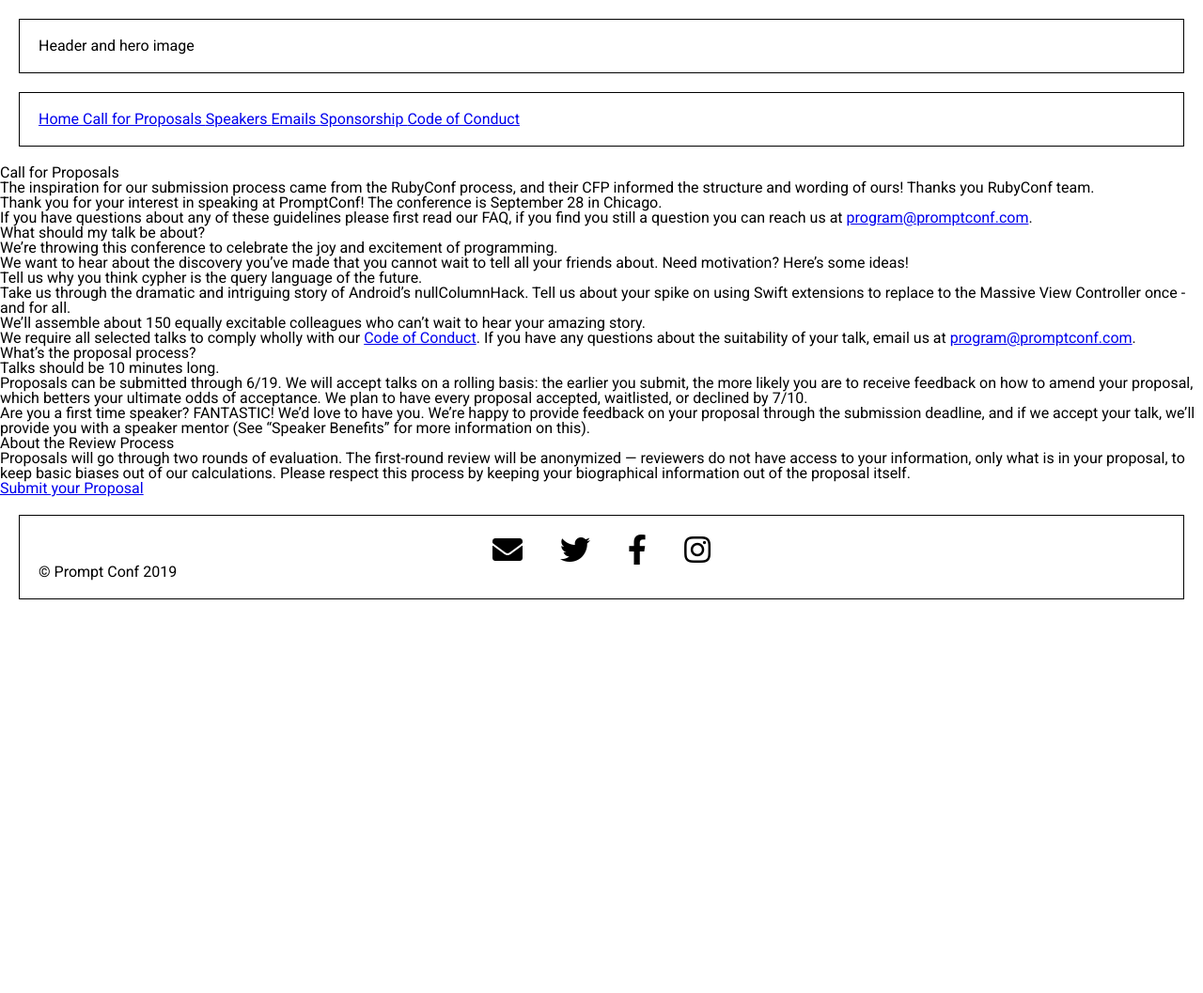
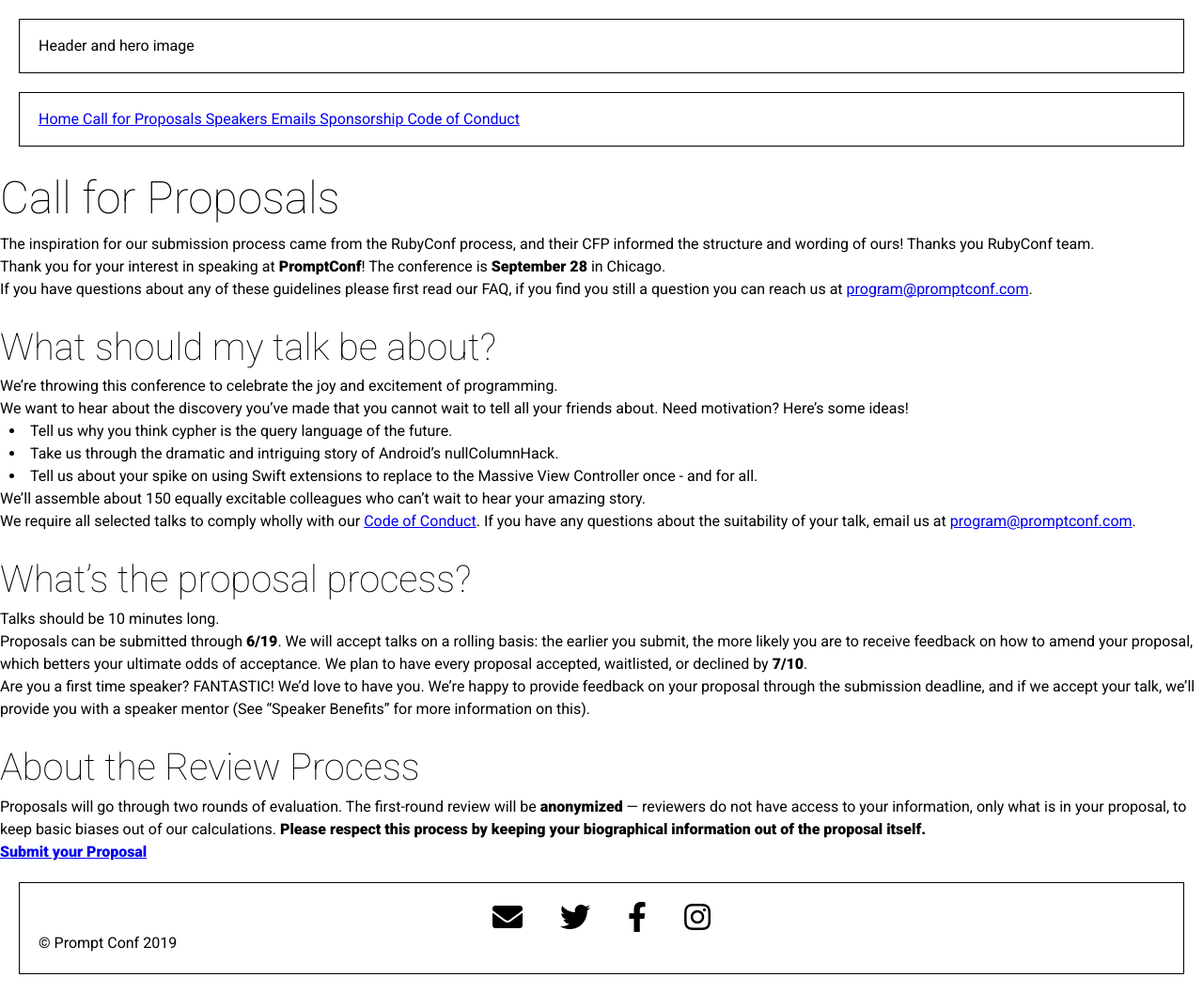
Before and after one commit to promptconf/promptconf.github.io, a Jekyll site: the page built from _pages/proposals.md, in a window 1280 px wide. Shown: the whole page at 94% size. Built offline with Jekyll 4.4.1, drawn with Linux system fonts in a browser that asks for light colours; nearby versions of some CDN libraries; before the commit the page ends 900 px from its top, so only the background shows below that.

Commit message:
add typography

```diff
--- a/_includes/home/about.html
+++ b/_includes/home/about.html
@@ -9,7 +9,7 @@
         <div class='organizer__headshot-wrap'>
             <img class='organizer__headshot' src='assets/images/organizers/{{ organizer.image }}' alt='{{ organizer.name }}'>
         </div>
-        <p><b>{{ organizer.name }}</b> | {{ organizer.company }}</p>
+        <p class='organizer__name-company'><span class='organizer__name'>{{ organizer.name }}</span>{{ organizer.company }}</p>
         <p>{{ organizer.pronouns }}</p>
     </div>
     {% endfor %}
--- a/_pages/proposals.md
+++ b/_pages/proposals.md
@@ -7,7 +7,7 @@
 
 The inspiration  for our submission process came from the RubyConf process, and their CFP informed the structure and wording of ours! Thanks you RubyConf team.
 
-Thank you for your interest in speaking at *PromptConf*! The conference is *September 28* in Chicago.
+Thank you for your interest in speaking at **PromptConf**! The conference is **September 28** in Chicago.
 
 If you have questions about any of these guidelines please first read our FAQ, if you find you still a question you can reach us at [program@promptconf.com](program@promptconf.com).
 
@@ -19,7 +19,7 @@
 
 - Tell us why you think cypher is the query language of the future.
 - Take us through the dramatic and intriguing story of Android’s nullColumnHack.
-Tell us about your spike on using Swift extensions to replace to the Massive View Controller once - and for all.
+- Tell us about your spike on using Swift extensions to replace to the Massive View Controller once - and for all.
 
 We’ll assemble about 150 equally excitable colleagues who can’t wait to hear your amazing story.
 
@@ -29,12 +29,12 @@
 
 Talks should be 10 minutes long.
 
-Proposals can be submitted through *6/19*. We will accept talks on a rolling basis: the earlier you submit, the more likely you are to receive feedback on how to amend your proposal, which betters your ultimate odds of acceptance. We plan to have every proposal accepted, waitlisted, or declined by *7/10*.
+Proposals can be submitted through **6/19**. We will accept talks on a rolling basis: the earlier you submit, the more likely you are to receive feedback on how to amend your proposal, which betters your ultimate odds of acceptance. We plan to have every proposal accepted, waitlisted, or declined by **7/10**.
 
 Are you a first time speaker? FANTASTIC! We’d love to have you. We’re happy to provide feedback on your proposal through the submission deadline, and if we accept your talk, we’ll provide you with a speaker mentor (See “Speaker Benefits” for more information on this).
 
 ## About the Review Process
 
-Proposals will go through two rounds of evaluation. The first-round review will be *anonymized* — reviewers do not have access to your information, only what is in your proposal, to keep basic biases out of our calculations. *Please respect this process by keeping your biographical information out of the proposal itself.*
+Proposals will go through two rounds of evaluation. The first-round review will be **anonymized** — reviewers do not have access to your information, only what is in your proposal, to keep basic biases out of our calculations. **Please respect this process by keeping your biographical information out of the proposal itself.**
 
-[*Submit your Proposal*](/404)
+[**Submit your Proposal**](/404)
--- a/assets/_sass/main.scss
+++ b/assets/_sass/main.scss
@@ -1,9 +1,14 @@
 // -----------
 //  Variables
 // -----------
-@import url('https://fonts.googleapis.com/css?family=Roboto&display=swap');
+@import url('https://fonts.googleapis.com/css?family=Roboto:100,400,900&display=swap');
+
 
 $promptpurple: #3f178c;
+
+$typescale: 1.2;
+
+$bold: 900;
 
 // -----------
 //  Base Styles
@@ -20,6 +25,62 @@
     border: 1px solid black;
     margin: 20px;
     padding: 20px;
+}
+
+h1, h2, h3, h4, h5, h6 {
+    margin-top: 20px;
+}
+
+h1, h2, h3, h4, h5, h6, p, li {
+    line-height: 1.5;
+}
+
+h1 {
+    font-size: 1em * $typescale * $typescale * $typescale * $typescale * $typescale * $typescale;
+    font-weight: 100;
+}
+
+h2 {
+    font-size: 1em * $typescale * $typescale * $typescale * $typescale * $typescale;
+    font-weight: 100;
+}
+
+h3 {
+    font-size: 1em * $typescale * $typescale * $typescale * $typescale;
+    font-weight: 100;
+}
+
+h4 {
+    font-size: 1em * $typescale * $typescale * $typescale;
+    font-weight: 100;
+}
+
+h5 {
+    font-size: 1em * $typescale * $typescale;
+    font-weight: 900;
+}
+
+h6 {
+    font-size: 1em * $typescale;
+    font-weight: 900;
+}
+
+p {
+    font-size: 1em;
+}
+
+ul li {
+    list-style-type: disc;
+    list-style-position: inside;
+    margin-left: 10px;
+}
+
+strong {
+    font-weight: $bold;
+}
+
+em {
+    font-style: italic;
 }
 
 .button {
@@ -87,6 +148,17 @@
     width: 100%;
 }
 
+.organizer__name-company {
+    margin-top: 5px;
+}
+
+.organizer__name {
+    border-right: 1px solid black;
+    padding-right: 5px;
+    margin-right: 5px;
+    font-weight: $bold;
+}
+
 .social-icon-wrap {
     display: flex;
     justify-content: center;
```
